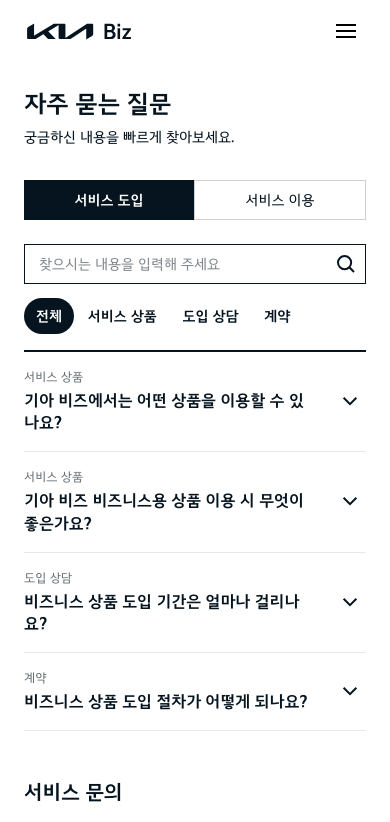
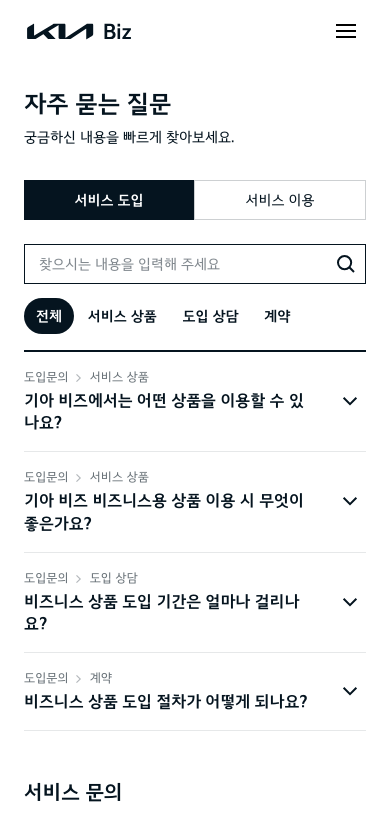
Before and after one commit to geonhwiii/next-faq, a Next.js app: page / in a window 390 px wide. Shown: the top 822 px of the page. Built offline with nearby package versions, Linux system fonts and the light colour scheme; no server answers.

Commit message:
feat: add subcaretgory

```diff
--- a/src/entities/faq-list/index.tsx
+++ b/src/entities/faq-list/index.tsx
@@ -12,7 +12,8 @@
 				<FaqListItem
 					key={item.id}
 					value={String(item.id)}
-					category={item.subCategoryName}
+					category={item.categoryName}
+					subCategoryName={item.subCategoryName}
 					title={item.question}
 					content={item.answer}
 				/>
--- a/src/entities/faq-list/ui/faq-list.item.tsx
+++ b/src/entities/faq-list/ui/faq-list.item.tsx
@@ -1,21 +1,35 @@
-import { Accordion, AccordionContent, AccordionItem, AccordionTrigger } from '@/shared/ui/accordion';
+import { AccordionContent, AccordionItem, AccordionTrigger } from '@/shared/ui/accordion';
+import Image from 'next/image';
 
 type Props = {
 	value: string;
 	category: string;
+	subCategoryName?: string;
 	title: string;
 	content: string;
 };
 
-export function FaqListItem({ value, category, title, content }: Props) {
+export function FaqListItem({ value, category, subCategoryName, title, content }: Props) {
 	return (
 		<AccordionItem value={value}>
 			<AccordionTrigger value={value}>
 				<div className="flex lg:items-center lg:flex-row flex-col">
-					<em className="text-gray-500 px-[var(--faq-list-a-padding-h)] lg:text-center lg:w-[184px] mb-1 lg:mb-0 text-[calc(1em-4px)] leading-[var(--line-height-md)] lg:text-[length:var(--faq-list-a-size)] lg:leading-[var(--line-height-sm)]">
-						{category}
-					</em>
-					<strong className="flex-1 pl-[var(--faq-list-a-padding-h)] text-left">{title}</strong>
+					<div className="flex items-center mb-1 lg:mb-0">
+						<em className="text-gray-500 lg:px-[var(--faq-list-a-padding-h)] lg:text-center lg:w-[184px] text-[calc(1em-4px)] leading-[var(--line-height-md)] lg:text-[length:var(--faq-list-a-size)] lg:leading-[var(--line-height-sm)]">
+							{category}
+						</em>
+						{subCategoryName && (
+							<>
+								<div className="relative opacity-30 rotate-270 size-4 mx-1 lg:hidden">
+									<Image src={'/icons/ic_arrow.svg'} alt="arrow" fill />
+								</div>
+								<em className="text-gray-500 lg:px-[var(--faq-list-a-padding-h)] lg:text-center lg:w-[184px] text-[calc(1em-4px)] leading-[var(--line-height-md)] lg:text-[length:var(--faq-list-a-size)] lg:leading-[var(--line-height-sm)]">
+									{subCategoryName}
+								</em>
+							</>
+						)}
+					</div>
+					<strong className="flex-1 lg:pl-[var(--faq-list-a-padding-h)] text-left">{title}</strong>
 				</div>
 			</AccordionTrigger>
 			<AccordionContent value={value}>
```
